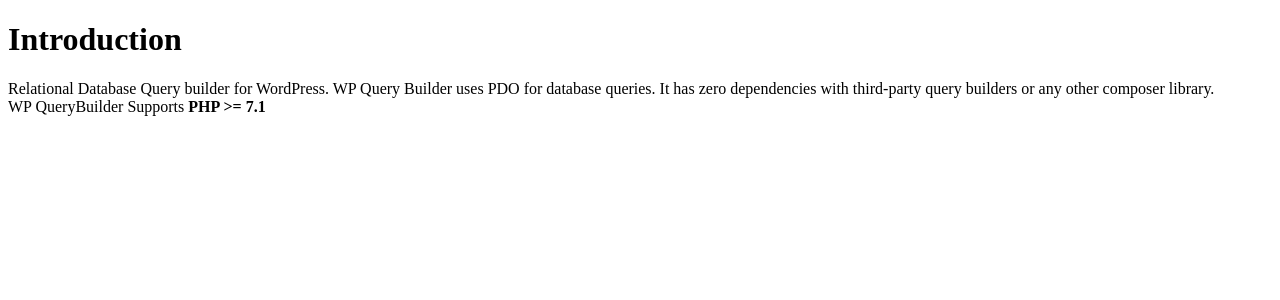
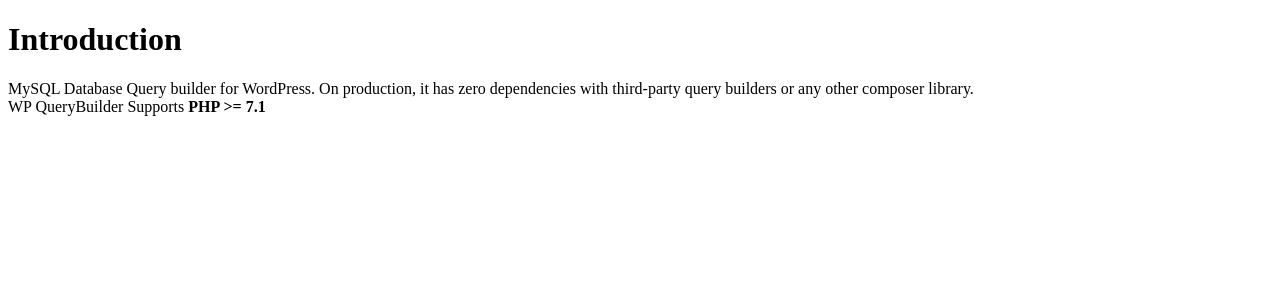
Before and after one commit to CodesVault/howdy_qb, a Next.js app in the folder doc/: page / in a window 1280 px wide. Shown: the top 300 px of the page. Built offline with nearby package versions, Linux system fonts and the light colour scheme.

Commit message:
page date issue fixed

```diff
--- a/doc/pages/index.mdx
+++ b/doc/pages/index.mdx
@@ -1,6 +1,5 @@
 # Introduction
 
-Relational Database Query builder for WordPress.
-WP Query Builder uses PDO for database queries.
-It has zero dependencies with third-party query builders or any other composer library.
+MySQL Database Query builder for WordPress.
+On production, it has zero dependencies with third-party query builders or any other composer library.
 <br />WP QueryBuilder Supports <strong>PHP >= 7.1</strong>
```
Also changed, not shown: doc/theme.config.tsx (+5 -6 lines).
